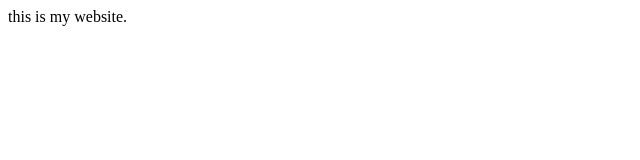
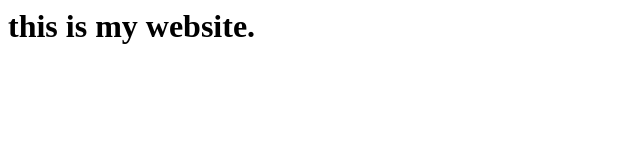
Before and after one commit to ALotofBoats/ALotofBoats.github.io, a plain HTML site: page index.html in a window 1280 px wide. Shown: the whole page, without its empty margins (0-640 px from the left). Drawn offline with Linux system fonts and the light colour scheme.

Commit message:
fix?
i think its fixed

```diff
--- a/index.html
+++ b/index.html
@@ -3,6 +3,6 @@
 <title> wesbite </title>
 </head>
 <body>
-<p> this is my website. </p>
+<p> <h1> this is my website. </h1> </p>
 </body>
 </html>
```
